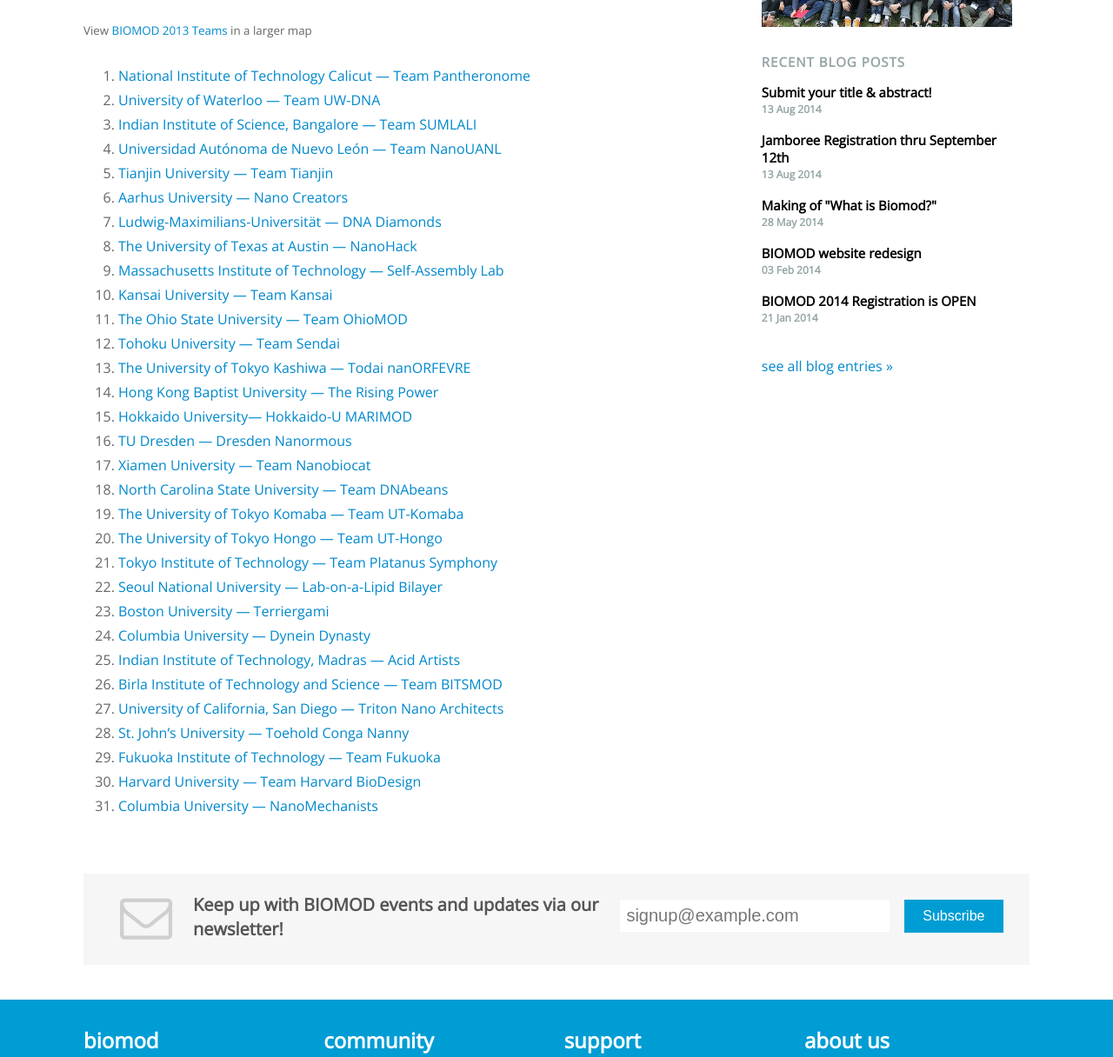
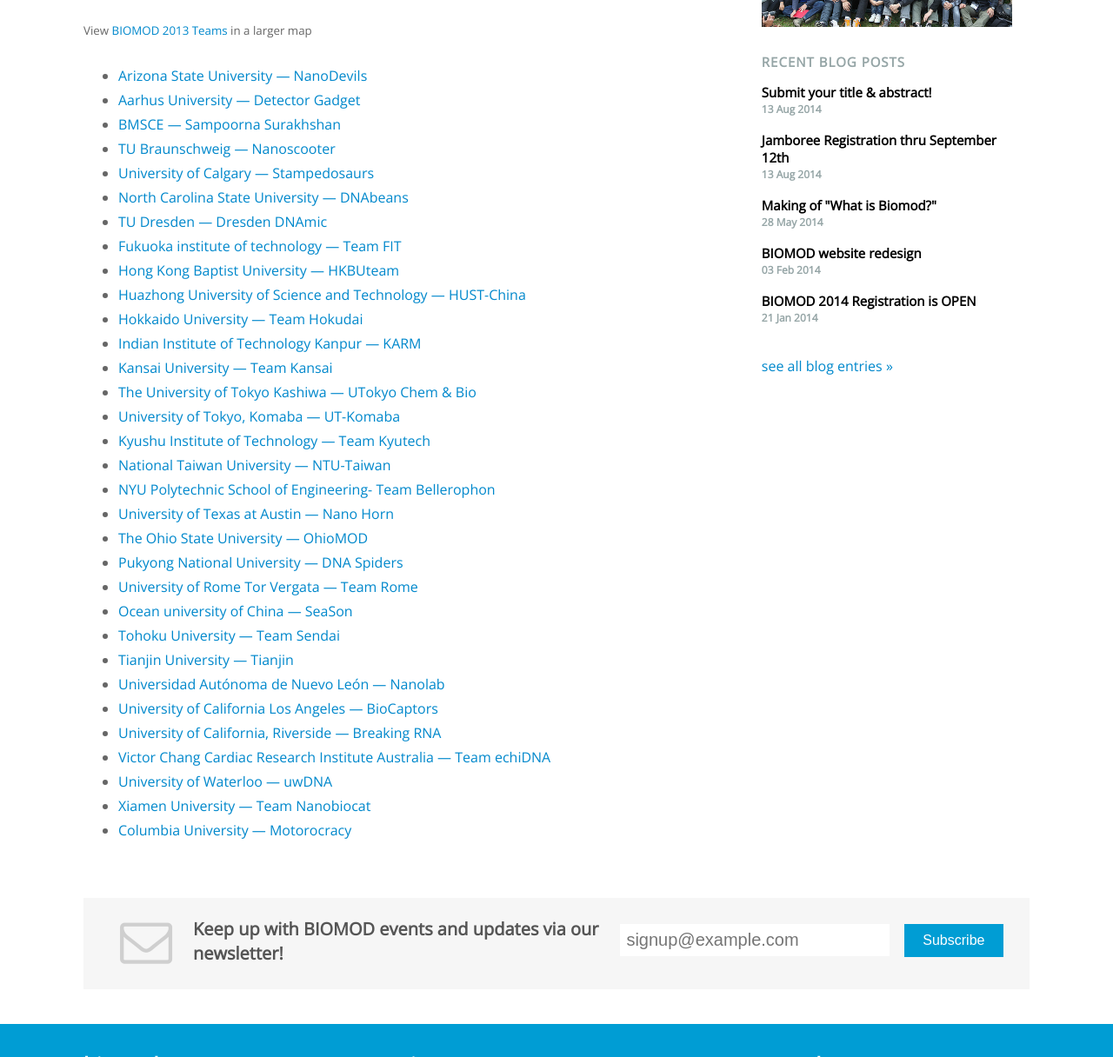
Before and after one commit to sdouglas/biomod, a Jekyll site: the page built from teams/index.md, in a window 1280 px wide and 1400 px high, scrolled down 401 px, cut to the strip 184-1400 px from the top of the window. Shown: the whole strip at 87% size. Built offline with Jekyll 4.4.1, drawn with Linux system fonts in a browser that asks for light colours; nearby versions of some CDN libraries; Markdown is read by kramdown in place of the engine named in the settings.

Commit message:
team updates for 2014

```diff
--- a/teams/index.md
+++ b/teams/index.md
@@ -15,34 +15,35 @@
 <iframe width="600" height="300" frameborder="0" scrolling="no" marginheight="0" marginwidth="0" src="https://maps.google.com/maps/ms?msa=0&amp;msid=200698143355001669978.0004d3bc20fffbf444683&amp;ie=UTF8&amp;t=m&amp;ll=27.683528,-1.40625&amp;spn=139.625405,61.171875&amp;z=1&amp;output=embed"></iframe>
 <small>View [BIOMOD 2013 Teams](https://maps.google.com/maps/ms?msa=0&amp;msid=200698143355001669978.0004d3bc20fffbf444683&amp;ie=UTF8&amp;t=m&amp;ll=27.683528,-1.40625&amp;spn=139.625405,61.171875&amp;z=1&amp;source=embed) in a larger map</small>
 
-1.  [National Institute of Technology Calicut — Team Pantheronome](http://openwetware.org/wiki/Biomod/2013)
-2.  [University of Waterloo — Team UW-DNA](http://openwetware.org/wiki/Biomod/2013)
-3.  [Indian Institute of Science, Bangalore — Team SUMLALI](http://openwetware.org/wiki/Biomod/2013)
-4.  [ Universidad Autónoma de Nuevo León — Team NanoUANL](http://openwetware.org/wiki/Biomod/2013)
-5.  [ Tianjin University — Team Tianjin](http://openwetware.org/wiki/Biomod/2013)
-6.  [ Aarhus University — Nano Creators](http://openwetware.org/wiki/Biomod/2013)
-7.  [ Ludwig-Maximilians-Universität — DNA Diamonds](http://openwetware.org/wiki/Biomod/2013)
-8.  [The University of Texas at Austin —  NanoHack](http://openwetware.org/wiki/Biomod/2013)
-9.  [Massachusetts Institute of Technology — Self-Assembly Lab](http://openwetware.org/wiki/Biomod/2013)
-10.  [Kansai University — Team Kansai](http://openwetware.org/wiki/Biomod/2013)
-11.  [The Ohio State University — Team OhioMOD](http://openwetware.org/wiki/Biomod/2013)
-12.  [Tohoku University — Team Sendai](http://openwetware.org/wiki/Biomod/2013)
-13.  [ The University of Tokyo Kashiwa — Todai nanORFEVRE](http://openwetware.org/wiki/Biomod/2013)
-14.  [Hong Kong Baptist University — The Rising Power](http://openwetware.org/wiki/Biomod/2013)
-15.  [Hokkaido University— Hokkaido-U MARIMOD](http://openwetware.org/wiki/Biomod/2013)
-16.  [TU Dresden — Dresden Nanormous](http://openwetware.org/wiki/Biomod/2013)
-17.  [Xiamen University — Team Nanobiocat](http://openwetware.org/wiki/Biomod/2013)
-18.  [North Carolina State University — Team DNAbeans](http://openwetware.org/wiki/Biomod/2013)
-19.  [The University of Tokyo Komaba — Team UT-Komaba](http://openwetware.org/wiki/Biomod/2013)
-20.  [The University of Tokyo Hongo — Team UT-Hongo](http://openwetware.org/wiki/Biomod/2013)
-21.  [Tokyo Institute of Technology — Team Platanus Symphony](http://openwetware.org/wiki/Biomod/2013)
-22.  [Seoul National University — Lab-on-a-Lipid Bilayer](http://openwetware.org/wiki/Biomod/2013)
-23.  [Boston University — Terriergami](http://openwetware.org/wiki/Biomod/2013)
-24.  [Columbia University — Dynein Dynasty](http://openwetware.org/wiki/Biomod/2013)
-25.  [Indian Institute of Technology, Madras — Acid Artists](http://openwetware.org/wiki/Biomod/2013)
-26.  [Birla Institute of Technology and Science — Team BITSMOD](http://openwetware.org/wiki/Biomod/2013)
-27.  [University of California, San Diego — Triton Nano Architects](http://openwetware.org/wiki/Biomod/2013)
-28.  [St. John's University — Toehold Conga Nanny](http://openwetware.org/wiki/Biomod/2013)
-29.  [Fukuoka Institute of Technology — Team Fukuoka](http://openwetware.org/wiki/Biomod/2013)
-30.  [Harvard University — Team Harvard BioDesign](http://openwetware.org/wiki/Biomod/2013)
-31.  [Columbia University — NanoMechanists](http://openwetware.org/wiki/Biomod/2013)
+- [Arizona State University — NanoDevils](http://openwetware.org/wiki/Biomod/2014)
+- [Aarhus University — Detector Gadget](http://openwetware.org/wiki/Biomod/2014)
+- [BMSCE — Sampoorna Surakhshan](http://openwetware.org/wiki/Biomod/2014)
+- [TU Braunschweig — Nanoscooter](http://openwetware.org/wiki/Biomod/2014)
+- [University of Calgary — Stampedosaurs](http://openwetware.org/wiki/Biomod/2014)
+- [North Carolina State University — DNAbeans](http://openwetware.org/wiki/Biomod/2014)
+- [TU Dresden — Dresden DNAmic](http://openwetware.org/wiki/Biomod/2014)
+- [Fukuoka institute of technology — Team FIT](http://openwetware.org/wiki/Biomod/2014)
+- [Hong Kong Baptist University — HKBUteam](http://openwetware.org/wiki/Biomod/2014)
+- [Huazhong University of Science and Technology — HUST-China](http://openwetware.org/wiki/Biomod/2014)
+- [Hokkaido University — Team Hokudai](http://openwetware.org/wiki/Biomod/2014)
+- [Indian Institute of Technology Kanpur — KARM](http://openwetware.org/wiki/Biomod/2014)
+- [Kansai University — Team Kansai](http://openwetware.org/wiki/Biomod/2014)
+- [The University of Tokyo Kashiwa — UTokyo Chem & Bio](http://openwetware.org/wiki/Biomod/2014)
+- [University of Tokyo, Komaba — UT-Komaba](http://openwetware.org/wiki/Biomod/2014)
+- [Kyushu Institute of Technology — Team Kyutech](http://openwetware.org/wiki/Biomod/2014)
+- [National Taiwan University — NTU-Taiwan](http://openwetware.org/wiki/Biomod/2014)
+- [NYU Polytechnic School of Engineering- Team Bellerophon](http://openwetware.org/wiki/Biomod/2014)
+- [University of Texas at Austin — Nano Horn](http://openwetware.org/wiki/Biomod/2014)
+- [The Ohio State University — OhioMOD](http://openwetware.org/wiki/Biomod/2014)
+- [Pukyong National University — DNA Spiders](http://openwetware.org/wiki/Biomod/2014)
+- [University of Rome Tor Vergata — Team Rome](http://openwetware.org/wiki/Biomod/2014)
+- [Ocean university of China — SeaSon](http://openwetware.org/wiki/Biomod/2014)
+- [Tohoku University — Team Sendai](http://openwetware.org/wiki/Biomod/2014)
+- [Tianjin University — Tianjin](http://openwetware.org/wiki/Biomod/2014)
+- [Universidad Autónoma de Nuevo León — Nanolab](http://openwetware.org/wiki/Biomod/2014)
+- [University of California Los Angeles — BioCaptors](http://openwetware.org/wiki/Biomod/2014)
+- [University of California, Riverside — Breaking RNA](http://openwetware.org/wiki/Biomod/2014)
+- [Victor Chang Cardiac Research Institute Australia — Team echiDNA](http://openwetware.org/wiki/Biomod/2014)
+- [University of Waterloo — uwDNA](http://openwetware.org/wiki/Biomod/2014)
+- [Xiamen University — Team Nanobiocat](http://openwetware.org/wiki/Biomod/2014)
+- [Columbia University — Motorocracy](http://openwetware.org/wiki/Biomod/2014)
```
